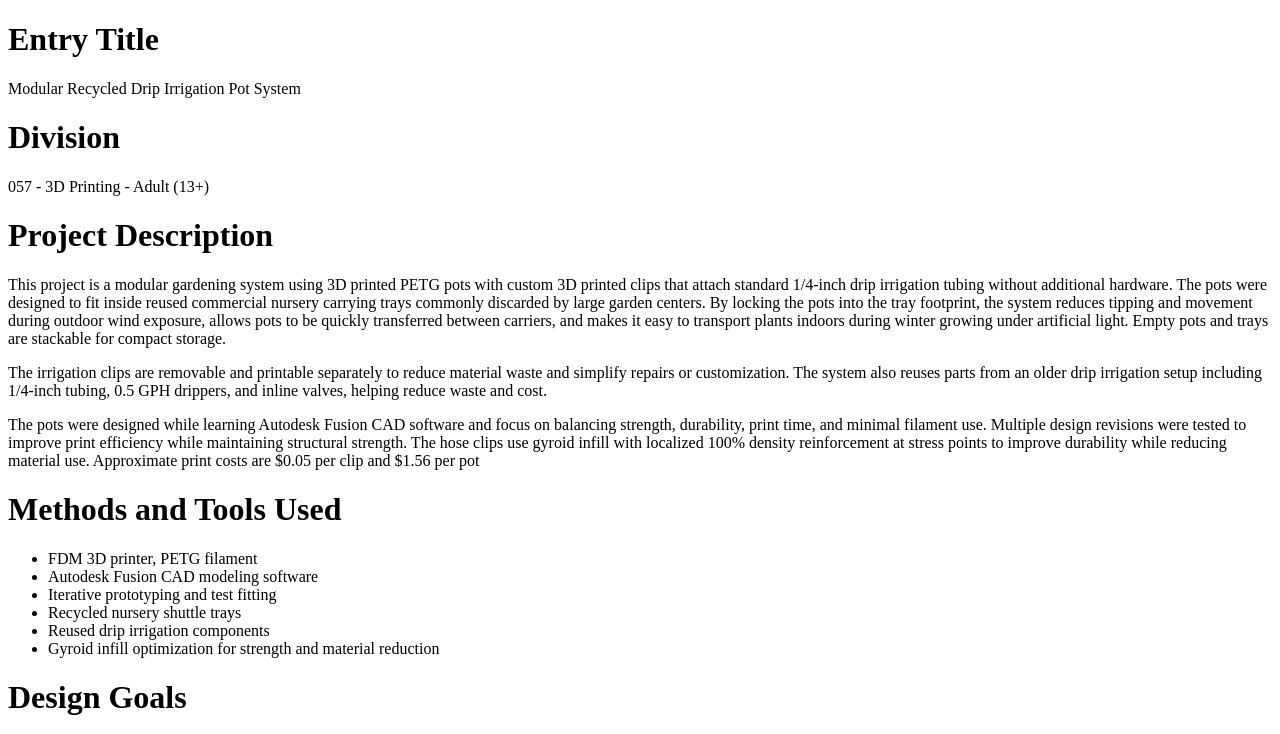
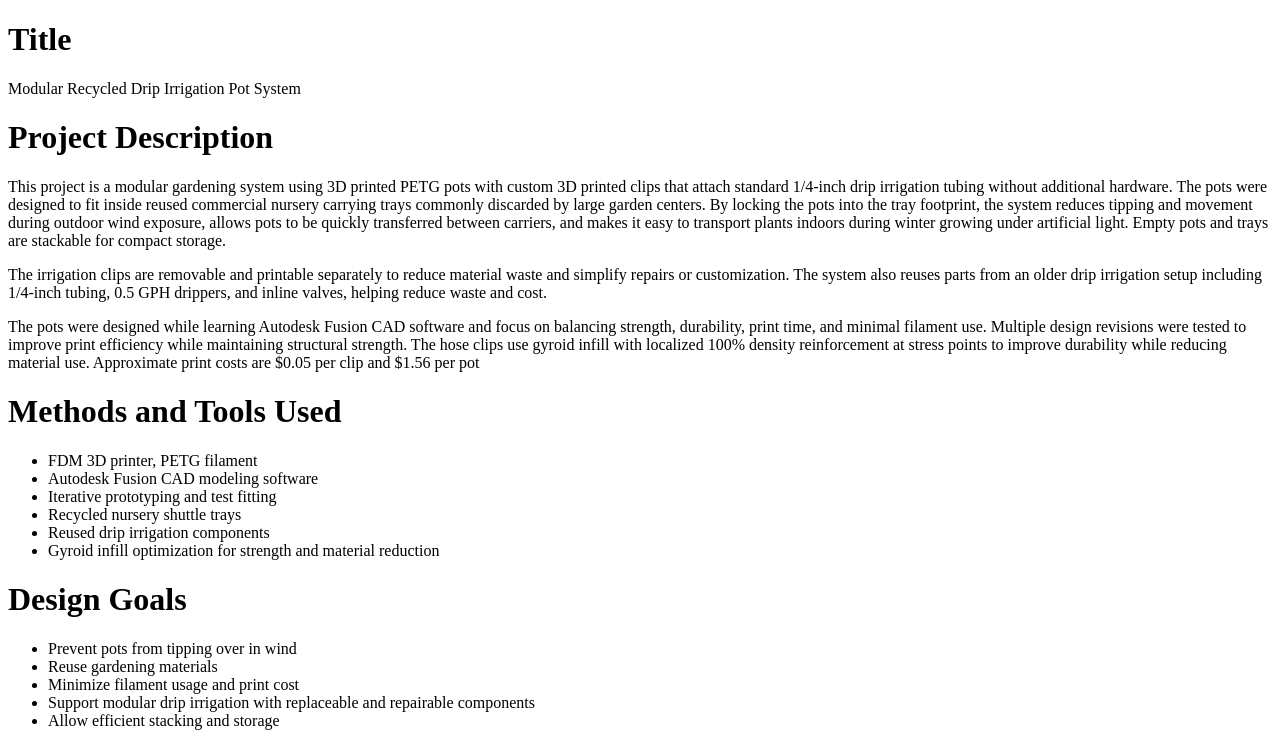
Before and after one commit to hoangv/3d-prints, a plain HTML site: page index.html in a window 1280 px wide. Shown: the top 734 px of the page. Drawn offline with Linux system fonts and the light colour scheme.

Commit message:
Initial commit

```diff
--- a/index.html
+++ b/index.html
@@ -9,11 +9,8 @@
   gtag('config', 'G-Q83R53KBCL');
 </script>
 
-<h1>Entry Title</h1>
+<h1>Title</h1>
 <p>Modular Recycled Drip Irrigation Pot System</p>
-
-<h1>Division</h1>
-<p>057 - 3D Printing - Adult (13+)</p>
 
 <h1>Project Description</h1>
 <p>This project is a modular gardening system using 3D printed PETG pots with custom 3D printed clips that attach standard 1/4-inch drip irrigation tubing without additional hardware. The pots were designed to fit inside reused commercial nursery carrying trays commonly discarded by large garden centers. By locking the pots into the tray footprint, the system reduces tipping and movement during outdoor wind exposure, allows pots to be quickly transferred between carriers, and makes it easy to transport plants indoors during winter growing under artificial light. Empty pots and trays are stackable for compact storage.</p>
```
